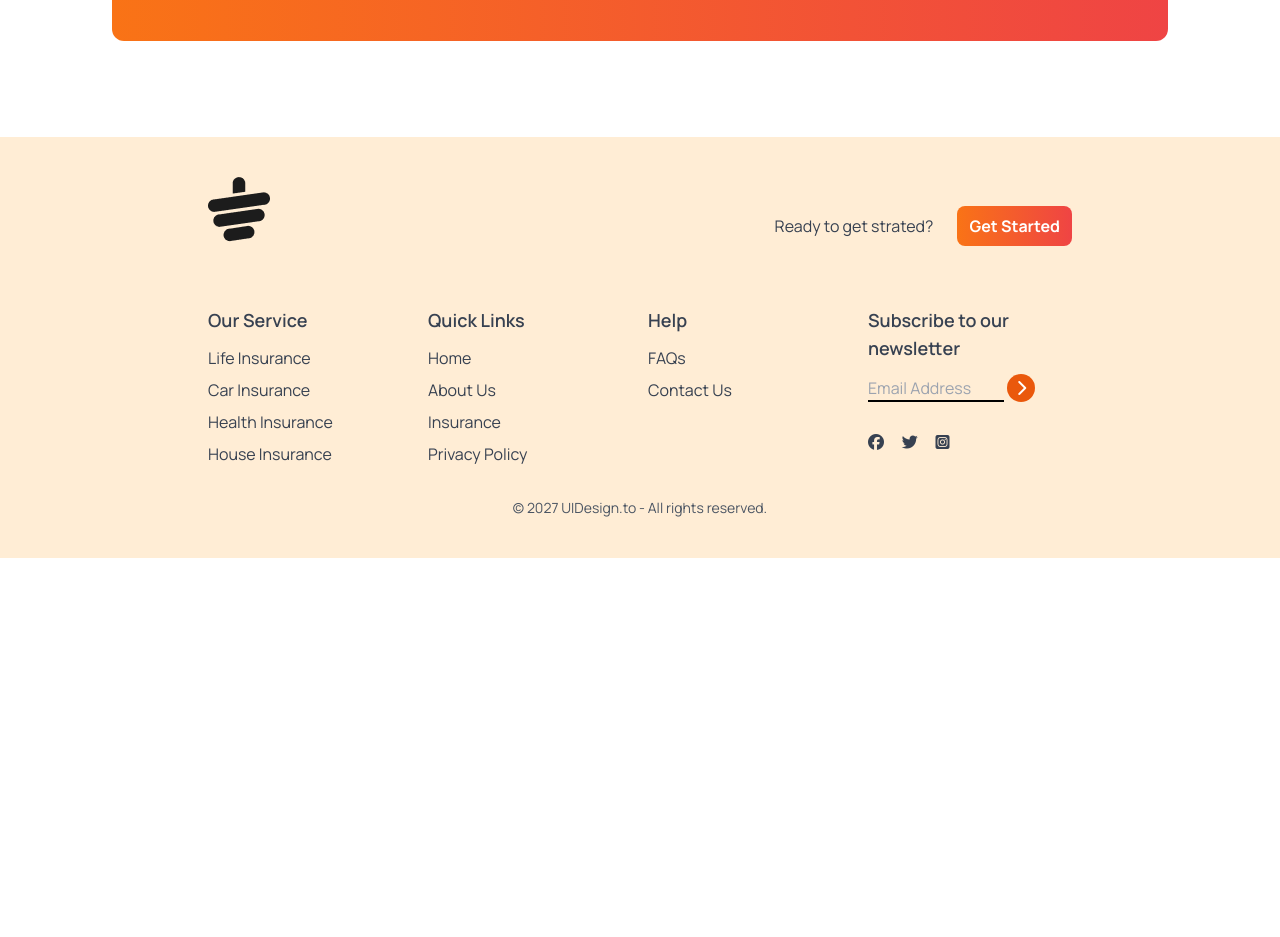
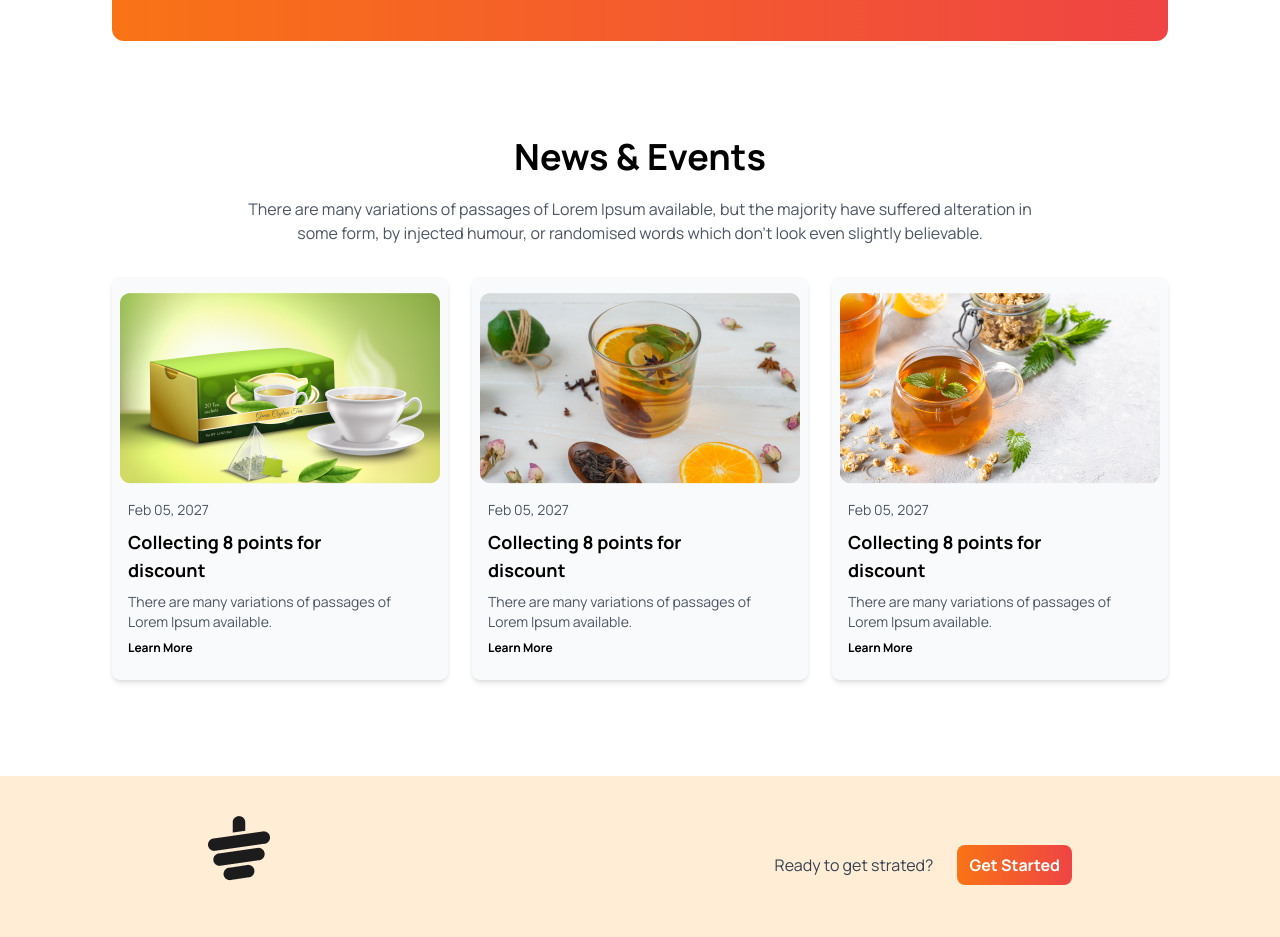
Before and after one commit to saikat001-cmd/Tea-House, a plain HTML site: page index.html in a window 1280 px wide. Shown: the part 2440-3377 px from the top of the page. Before the commit the page ends 2998 px from the top, so only its background shows below. Drawn offline with nearby package versions, Linux system fonts and the light colour scheme.

Commit message:
news section  done

```diff
--- a/index.html
+++ b/index.html
@@ -56,7 +56,7 @@
 
         </header>
          <!-- Featured products section -->
-         <section class="py-8 lg:py-24">
+         <section class="py-8  lg:py-24">
             <!-- title -->
              <div class="text-center mb-8">
                 <h1 class="text-3xl md:text-4xl font-bold mb-5">Our Featured Products</h1>
@@ -190,6 +190,44 @@
 
         </section>
         <!-- news section -->
+         <section class="mb-24">
+            <!-- title -->
+             <div class="text-center mb-8">
+                <h1 class="font-bold text-3xl  md:text-4xl mb-5">News & Events</h1>
+                <p class="text-gray-600  mx-auto">There are many variations of passages of Lorem Ipsum available, but the majority have suffered alteration in <br> some form, by injected humour, or randomised words which don't look even slightly believable. </p>
+             </div>
+             <div class="grid grid-cols-1 md:grid-cols-2 lg:grid-cols-3 gap-6 text-center">
+             <div class="rounded-lg shadow-md bg-gray-50 overflow-hidden">
+                <img class="mx-auto pt-4"  src="images/news-1.png" alt="">
+                <div class="p-4 text-left" >
+                    <p class="text-sm text-gray-600 mb-2">Feb 05, 2027</p>
+                    <h1 class="font-bold text-lg mb-2">Collecting 8 points for <br> discount</h1>
+                    <p class="text-sm text-gray-600 mb-2">There are many variations of passages of Lorem Ipsum available.</p>
+                    <h3 class="font-bold text-xs mb-2">Learn More</h3>
+                </div>
+             </div>
+             <div class="rounded-lg shadow-md bg-gray-50 overflow-hidden">
+                <img class="mx-auto pt-4"  src="images/news-2.png" alt="">
+                <div class="p-4 text-left" >
+                    <p class="text-sm text-gray-600 mb-2">Feb 05, 2027</p>
+                    <h1 class="font-bold text-lg mb-2">Collecting 8 points for <br> discount</h1>
+                    <p class="text-sm text-gray-600 mb-2">There are many variations of passages of Lorem Ipsum available.</p>
+                    <h3 class="font-bold text-xs mb-2">Learn More</h3>
+                </div>
+             </div>
+             <div class="rounded-lg shadow-md bg-gray-50 overflow-hidden">
+                <img class="mx-auto pt-4"  src="images/news-3.png" alt="">
+                <div class="p-4 text-left" >
+                    <p class="text-sm text-gray-600 mb-2">Feb 05, 2027</p>
+                    <h1 class="font-bold text-lg mb-2">Collecting 8 points for <br> discount</h1>
+                    <p class="text-sm text-gray-600 mb-2">There are many variations of passages of Lorem Ipsum available.</p>
+                    <h3 class="font-bold text-xs mb-2">Learn More</h3>
+                </div>
+             </div>
+
+             </div>
+
+         </section>
      </main>
      <!-- footer section -->
      <footer class="bg-orange-100  text-gray-700 py-10 px-4 md:px-16">
```
